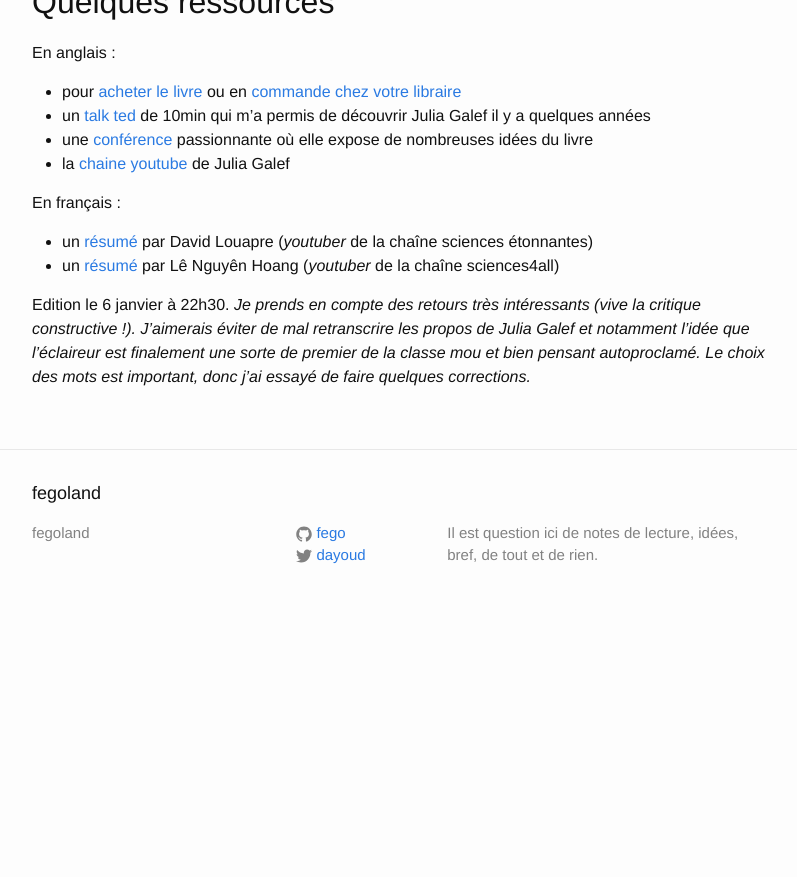
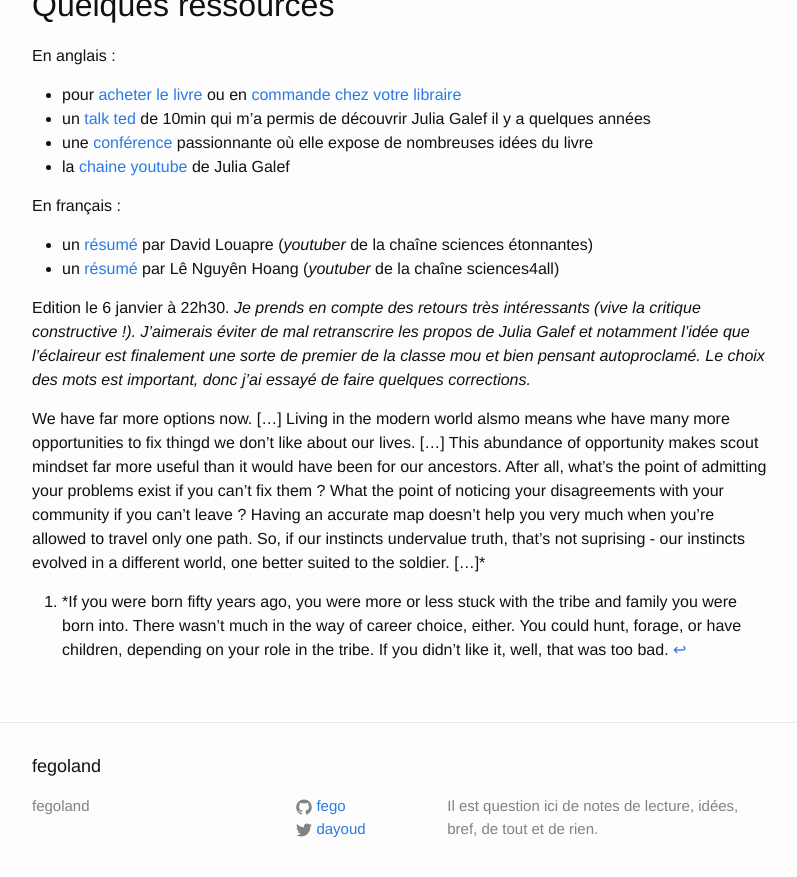
Before and after one commit to fego/fego.github.io, a Jekyll site: the page built from docs/_posts/2023-02-04-Fiche de lecture The Scout Mindset de Julia Galef.md, in a window 1280 px wide and 900 px high, scrolled down 4701 px. Shown: the top 877 px of the window, without its empty margins (238-1035 px from the left). Built offline with Jekyll 4.4.1, drawn with Linux system fonts in a browser that asks for light colours; our own code applies the rules of GitHub Pages for plain Markdown files; before the commit the page ends 5328 px from its top, so only the background shows below that; some of the changed text lies outside the part shown.

Commit message:
the scout mindset footnotes

```diff
--- a/docs/_posts/2023-02-04-Fiche de lecture The Scout Mindset de Julia Galef.md
+++ b/docs/_posts/2023-02-04-Fiche de lecture The Scout Mindset de Julia Galef.md
@@ -176,3 +176,9 @@ Edition le 6 janvier à 22h30.
 *Je prends en compte des retours très intéressants (vive la critique constructive !).
 J'aimerais éviter de mal retranscrire les propos de Julia Galef et notamment l'idée que l'éclaireur est finalement une sorte de premier de la classe mou et bien pensant autoproclamé.
 Le choix des mots est important, donc j'ai essayé de faire quelques corrections.*
+
+[^1]: *If you were born fifty years ago, you were more or less stuck with the tribe and family you were born into. There wasn't much in the way of career choice, either. You could hunt, forage, or have children, depending on your role in the tribe. If you didn't like it, well, that was too bad.
+We have far more options now. [...]
+Living in the modern world alsmo means whe have many more opportunities to fix thingd we don't like about our lives. [...]
+This abundance of opportunity makes scout mindset far more useful than it would have been for our ancestors. After all, what's the point of admitting your problems exist if you can't fix them ? What the point of noticing your disagreements with your community if you can't leave ? Having an accurate map doesn't help you very much when you're allowed to travel only one path.
+So, if our instincts undervalue truth, that's not suprising - our instincts evolved in a different world, one better suited to the soldier. [...]*
```
Also changed, not shown: other parts of docs/_posts/2023-02-04-Fiche de lecture The Scout Mindset de Julia Galef.md (+1 -1 lines).
